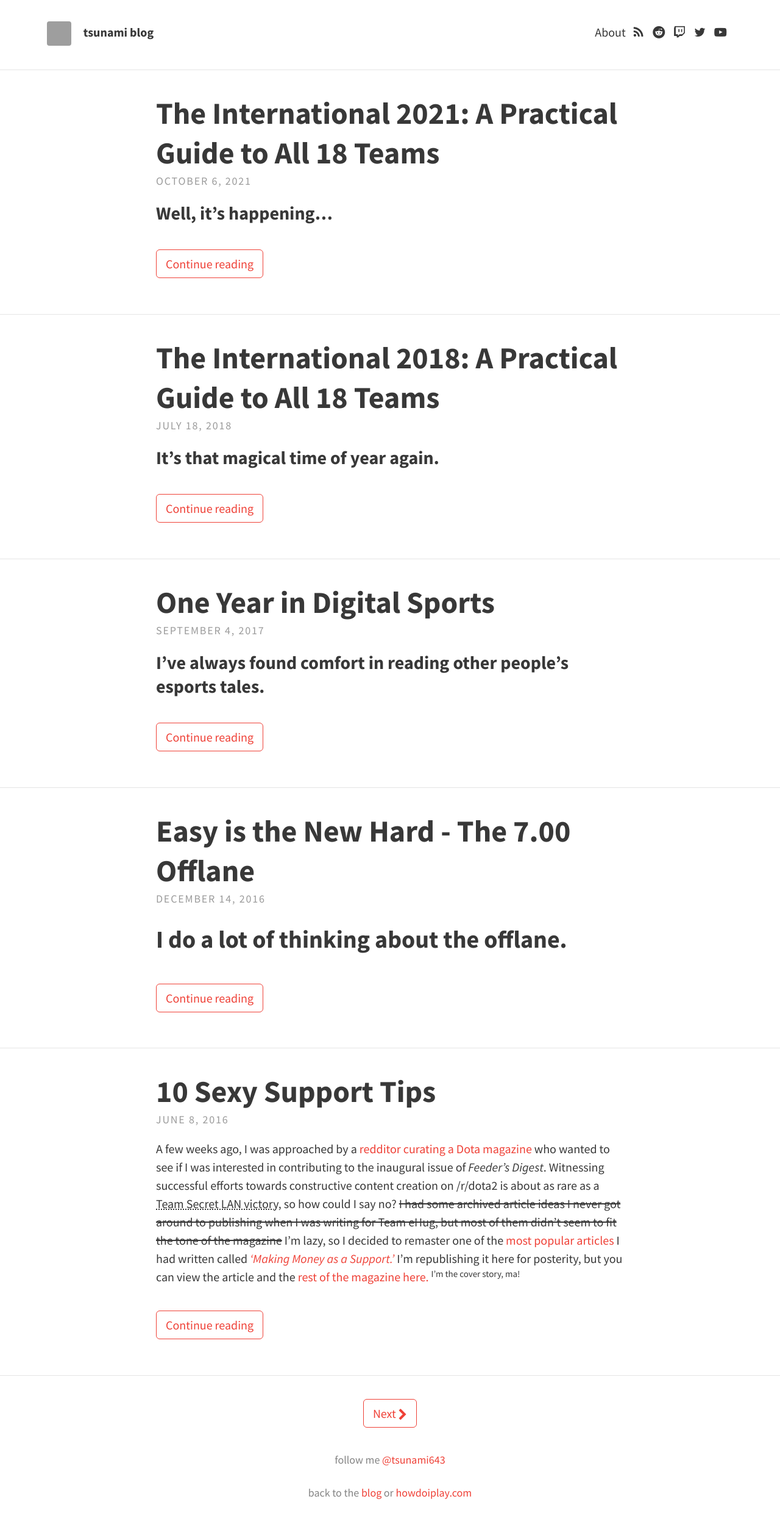
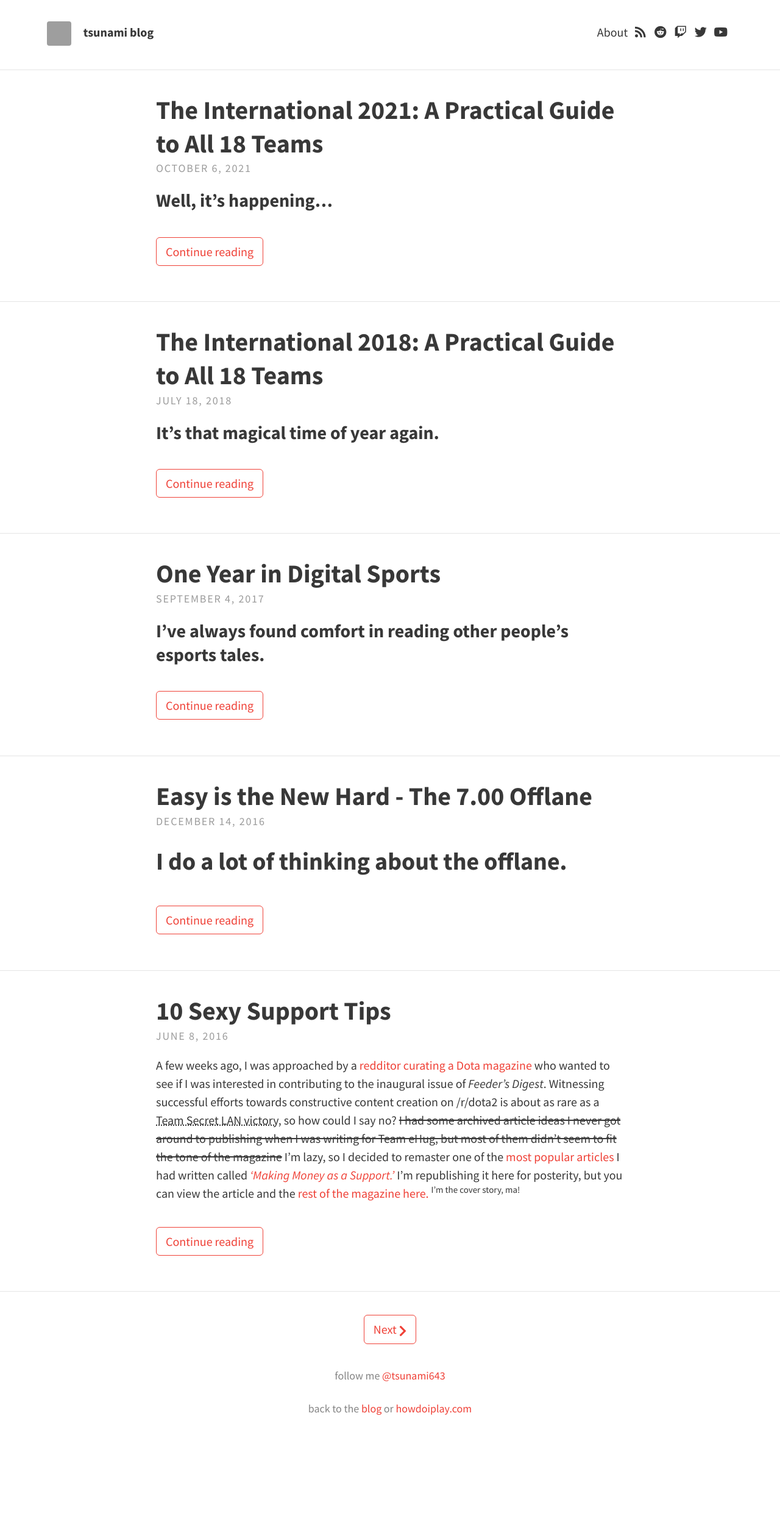
Before and after one commit to tsunami643/blogdraft, a Jekyll site: the page built from index.html, in a window 1280 px wide. Shown: the whole page at 61% size. Built offline with Jekyll 4.4.1, drawn with Linux system fonts in a browser that asks for light colours; nearby versions of some CDN libraries; the list of posts is cut into pages by our own code; after the commit the page ends 2361 px from its top, so only the background shows below that; grey boxes are pictures that could not be loaded.

Commit message:
css updates

```diff
--- a/_includes/head.html
+++ b/_includes/head.html
@@ -22,11 +22,11 @@
 	<link rel="alternate" type="application/atom+xml" title="{{ site.theme_settings.title }}" href="{{ "/feed.xml" | prepend: site.baseurl | prepend: site.url }}" />
 
 	<!-- Font Awesome -->
-	<link href="//maxcdn.bootstrapcdn.com/font-awesome/4.7.0/css/font-awesome.min.css" rel="stylesheet">
+	<link rel="stylesheet" href="https://cdnjs.cloudflare.com/ajax/libs/font-awesome/5.13.0/css/all.min.css">
 
 	<!-- Google Fonts -->
 	{% if site.theme_settings.google_fonts %}
-	<link href="//fonts.googleapis.com/css?family={{ site.theme_settings.google_fonts }}" rel="stylesheet" type="text/css">
+	<link rel="stylesheet" href="//fonts.googleapis.com/css?family={{ site.theme_settings.google_fonts }}" type="text/css">
 	{% endif %}
 
 	<!-- Twitter -->
--- a/_includes/icons.html
+++ b/_includes/icons.html
@@ -1,7 +1,7 @@
 {% if site.theme_settings.rss %}
 <li>
 	<a href="{{ "/feed.xml" | prepend: site.baseurl | prepend: site.url }}" title="{{ site.theme_settings.str_rss_follow }}">
-		<i class="fa fa-fw fa-rss"></i>
+		<i class="fas fa-fw fa-rss"></i>
 	</a>
 </li>
 {% endif %}
@@ -9,7 +9,7 @@
 {% if site.theme_settings.email_address %}
 <li>
 	<a href="mailto:{{ site.theme_settings.email_address }}" title="{{ site.theme_settings.str_email }}">
-		<i class="fa fa-fw fa-envelope"></i>
+		<i class="fas fa-fw fa-envelope"></i>
 	</a>
 </li>
 {% endif %}
@@ -17,7 +17,7 @@
 {% if site.theme_settings.behance %}
 <li>
 	<a href="https://www.behance.net/{{ site.theme_settings.behance }}" title="{{ site.theme_settings.str_follow_on }} Behance">
-		<i class="fa fa-fw fa-behance"></i>
+		<i class="fab fa-fw fa-behance"></i>
 	</a>
 </li>
 {% endif %}
@@ -25,7 +25,7 @@
 {% if site.theme_settings.bitbucket %}
 <li>
 	<a href="https://bitbucket.org/{{ site.theme_settings.bitbucket }}" title="{{ site.theme_settings.str_follow_on }} Bitbucket">
-		<i class="fa fa-fw fa-bitbucket"></i>
+		<i class="fab fa-fw fa-bitbucket"></i>
 	</a>
 </li>
 {% endif %}
@@ -33,7 +33,7 @@
 {% if site.theme_settings.dribbble %}
 <li>
 	<a href="https://dribbble.com/{{ site.theme_settings.dribbble }}" title="{{ site.theme_settings.str_follow_on }} Dribbble">
-		<i class="fa fa-fw fa-dribbble"></i>
+		<i class="fab fa-fw fa-dribbble"></i>
 	</a>
 </li>
 {% endif %}
@@ -41,7 +41,7 @@
 {% if site.theme_settings.facebook %}
 <li>
 	<a href="https://www.facebook.com/{{ site.theme_settings.facebook }}" title="{{ site.theme_settings.str_follow_on }} Facebook">
-		<i class="fa fa-fw fa-facebook"></i>
+		<i class="fab fa-fw fa-facebook"></i>
 	</a>
 </li>
 {% endif %}
@@ -49,7 +49,7 @@
 {% if site.theme_settings.flickr %}
 <li>
 	<a href="https://www.flickr.com/photos/{{ site.theme_settings.flickr }}" title="{{ site.theme_settings.str_follow_on }} Flickr">
-		<i class="fa fa-fw fa-flickr"></i>
+		<i class="fab fa-fw fa-flickr"></i>
 	</a>
 </li>
 {% endif %}
@@ -57,7 +57,7 @@
 {% if site.theme_settings.github %}
 <li>
 	<a href="https://github.com/{{ site.theme_settings.github }}" title="{{ site.theme_settings.str_follow_on }} GitHub">
-		<i class="fa fa-fw fa-github"></i>
+		<i class="fab fa-fw fa-github"></i>
 	</a>
 </li>
 {% endif %}
@@ -65,7 +65,7 @@
 {% if site.theme_settings.google_plus %}
 <li>
 	<a href="https://plus.google.com/{{ site.theme_settings.google_plus }}" title="{{ site.theme_settings.str_follow_on }} Google+">
-		<i class="fa fa-fw fa-google-plus"></i>
+		<i class="fab fa-fw fa-google-plus"></i>
 	</a>
 </li>
 {% endif %}
@@ -73,7 +73,7 @@
 {% if site.theme_settings.instagram %}
 <li>
 	<a href="http://instagram.com/{{ site.theme_settings.instagram }}" title="{{ site.theme_settings.str_follow_on }} Instagram">
-		<i class="fa fa-fw fa-instagram"></i>
+		<i class="fab fa-fw fa-instagram"></i>
 	</a>
 </li>
 {% endif %}
@@ -81,7 +81,7 @@
 {% if site.theme_settings.linkedin %}
 <li>
 	<a href="{{ site.theme_settings.linkedin }}" title="{{ site.theme_settings.str_follow_on }} LinkedIn">
-		<i class="fa fa-fw fa-linkedin"></i>
+		<i class="fab fa-fw fa-linkedin"></i>
 	</a>
 </li>
 {% endif %}
@@ -89,7 +89,7 @@
 {% if site.theme_settings.pinterest %}
 <li>
 	<a href="http://www.pinterest.com/{{ site.theme_settings.pinterest }}" title="{{ site.theme_settings.str_follow_on }} Pinterest">
-		<i class="fa fa-fw fa-pinterest"></i>
+		<i class="fab fa-fw fa-pinterest"></i>
 	</a>
 </li>
 {% endif %}
@@ -97,7 +97,7 @@
 {% if site.theme_settings.reddit %}
 <li>
 	<a href="https://www.reddit.com/user/{{ site.theme_settings.reddit }}" title="{{ site.theme_settings.str_follow_on }} Reddit">
-		<i class="fa fa-fw fa-reddit"></i>
+		<i class="fab fa-fw fa-reddit"></i>
 	</a>
 </li>
 {% endif %}
@@ -105,7 +105,7 @@
 {% if site.theme_settings.soundcloud %}
 <li>
 	<a href="https://soundcloud.com/{{ site.theme_settings.soundcloud }}" title="{{ site.theme_settings.str_follow_on }} SoundCloud">
-		<i class="fa fa-fw fa-soundcloud"></i>
+		<i class="fab fa-fw fa-soundcloud"></i>
 	</a>
 </li>
 {% endif %}
@@ -113,7 +113,7 @@
 {% if site.theme_settings.stack_exchange %}
 <li>
 	<a href="{{ site.theme_settings.stack_exchange }}" title="{{ site.theme_settings.str_follow_on }} Stack Exchange">
-		<i class="fa fa-fw fa-stack-exchange"></i>
+		<i class="fab fa-fw fa-stack-exchange"></i>
 	</a>
 </li>
 {% endif %}
@@ -121,7 +121,7 @@
 {% if site.theme_settings.steam %}
 <li>
 	<a href="http://steamcommunity.com/id/{{ site.theme_settings.steam }}" title="{{ site.theme_settings.str_follow_on }} Steam">
-		<i class="fa fa-fw fa-steam"></i>
+		<i class="fab fa-fw fa-steam"></i>
 	</a>
 </li>
 {% endif %}
@@ -129,7 +129,7 @@
 {% if site.theme_settings.tumblr %}
 <li>
 	<a href="http://{{ site.theme_settings.tumblr }}.tumblr.com/" title="{{ site.theme_settings.str_follow_on }} Tumblr">
-		<i class="fa fa-fw fa-tumblr"></i>
+		<i class="fab fa-fw fa-tumblr"></i>
 	</a>
 </li>
 {% endif %}
@@ -137,7 +137,7 @@
 {% if site.theme_settings.twitch %}
 <li>
 	<a href="https://www.twitch.com/{{ site.theme_settings.twitch }}" title="{{ site.theme_settings.str_follow_on }} Twitch">
-		<i class="fa fa-fw fa-twitch"></i>
+		<i class="fab fa-fw fa-twitch"></i>
 	</a>
 </li>
 {% endif %}
@@ -145,7 +145,7 @@
 {% if site.theme_settings.twitter %}
 <li>
 	<a href="https://twitter.com/{{ site.theme_settings.twitter }}" title="{{ site.theme_settings.str_follow_on }} Twitter">
-		<i class="fa fa-fw fa-twitter"></i>
+		<i class="fab fa-fw fa-twitter"></i>
 	</a>
 </li>
 {% endif %}
@@ -153,7 +153,7 @@
 {% if site.theme_settings.wordpress %}
 <li>
 	<a href="https://{{ site.theme_settings.wordpress }}.wordpress.com/" title="{{ site.theme_settings.str_follow_on }} WordPress">
-		<i class="fa fa-fw fa-wordpress"></i>
+		<i class="fab fa-fw fa-wordpress"></i>
 	</a>
 </li>
 {% endif %}
@@ -161,7 +161,7 @@
 {% if site.theme_settings.youtube %}
 <li>
 	<a href="https://www.youtube.com/user/{{ site.theme_settings.youtube }}" title="{{ site.theme_settings.str_follow_on }} YouTube">
-		<i class="fa fa-fw fa-youtube-play"></i>
+		<i class="fab fa-fw fa-youtube"></i>
 	</a>
 </li>
 {% endif %}
--- a/_sass/base/_global.scss
+++ b/_sass/base/_global.scss
@@ -36,7 +36,7 @@
   }
 }
 h1 {
-  font-size: 2.5em;
+  font-size: 2.1em;
 }
 h2 {
   font-size: 2em;
```
